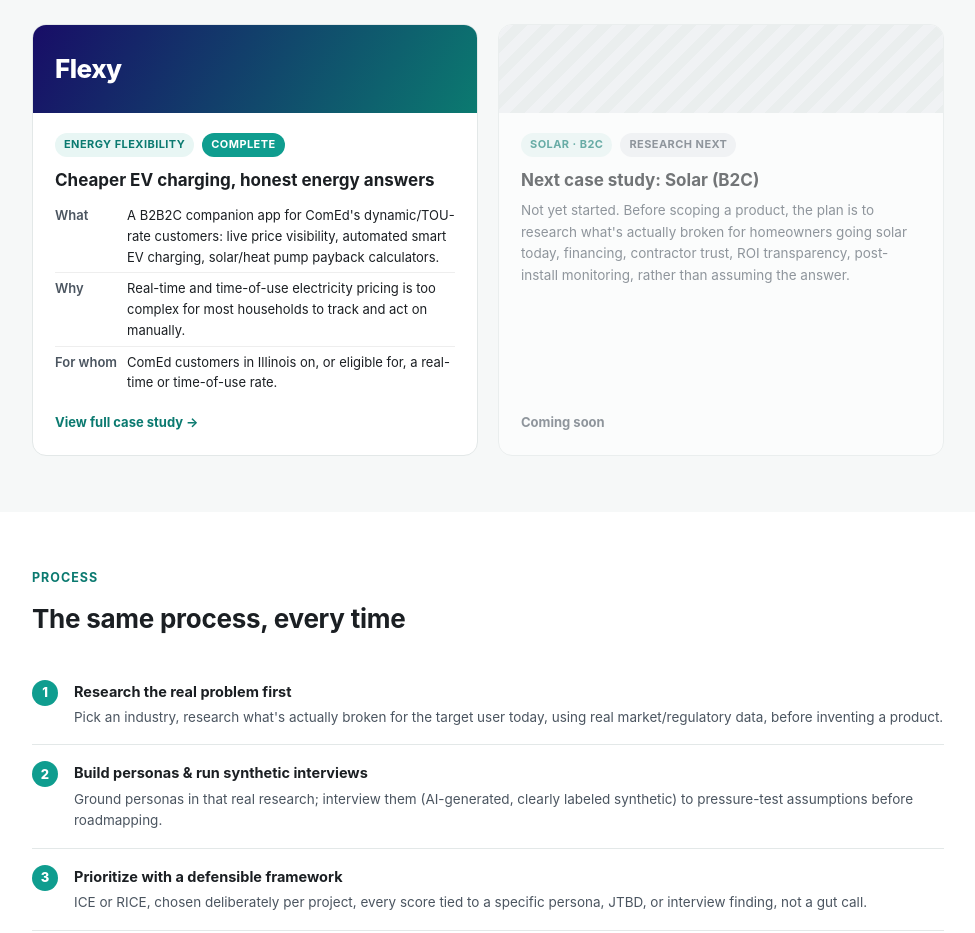
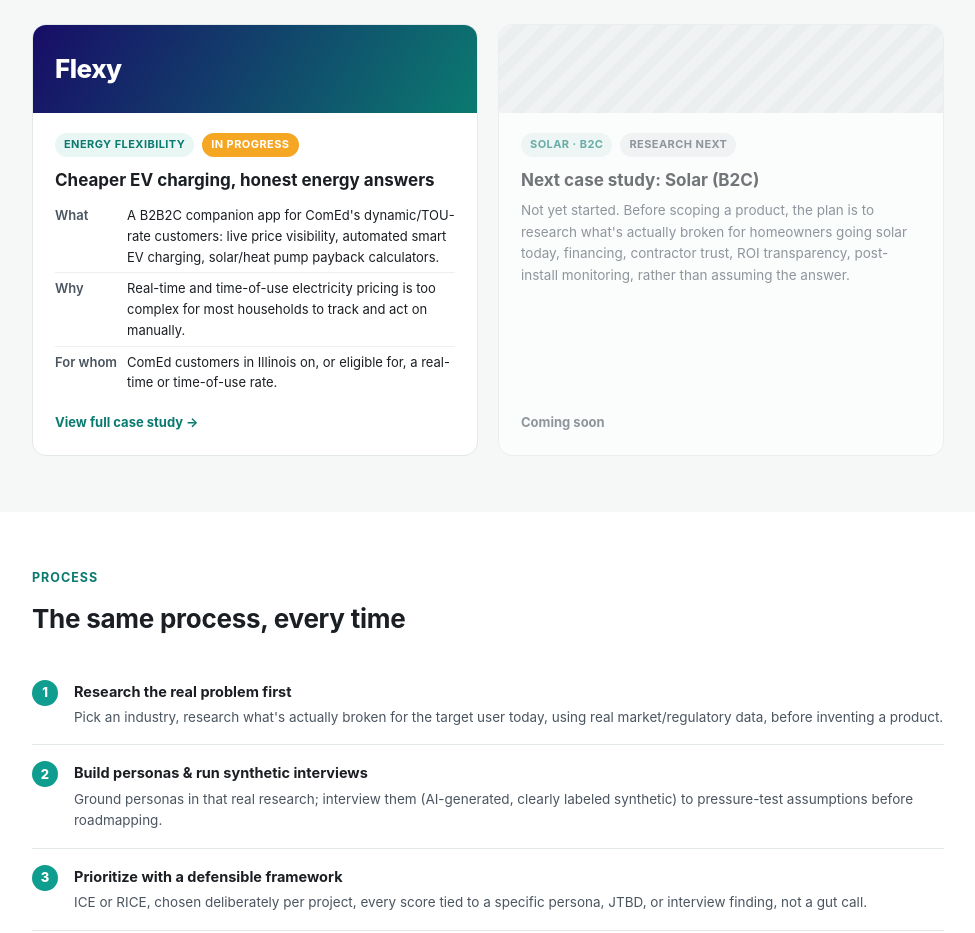
Before and after one commit to spallavi-stack/shubha-pm-portfolio, a plain HTML site: page index.html in a window 1280 px wide. Shown: the part 1020-1953 px from the top of the page, without its empty margins (152-1127 px from the left). Drawn offline with Linux system fonts and the light colour scheme.

Commit message:
Add files via upload

```diff
--- a/index.html
+++ b/index.html
@@ -72,6 +72,7 @@
   .tag{font-size:11px;font-weight:700;text-transform:uppercase;letter-spacing:0.04em;padding:3px 9px;border-radius:999px;}
   .tag-industry{background:#E8F6F4;color:var(--teal-dark);}
   .tag-status-shipped{background:#0F9D8F;color:#fff;}
+  .tag-status-progress{background:#F5A623;color:#fff;}
   .tag-status-soon{background:#EDEFF3;color:var(--ink-soft);}
   .case-card h3{font-size:17px;margin:0 0 6px;}
   .case-card p.thesis{font-size:13.5px;color:var(--ink-soft);margin:0 0 14px;flex:1;}
@@ -138,7 +139,7 @@
         <div class="case-body">
           <div class="case-tags">
             <span class="tag tag-industry">Energy Flexibility</span>
-            <span class="tag tag-status-shipped">Complete</span>
+            <span class="tag tag-status-progress">In progress</span>
           </div>
           <h3>Cheaper EV charging, honest energy answers</h3>
           <div class="thesis-facts">
```
